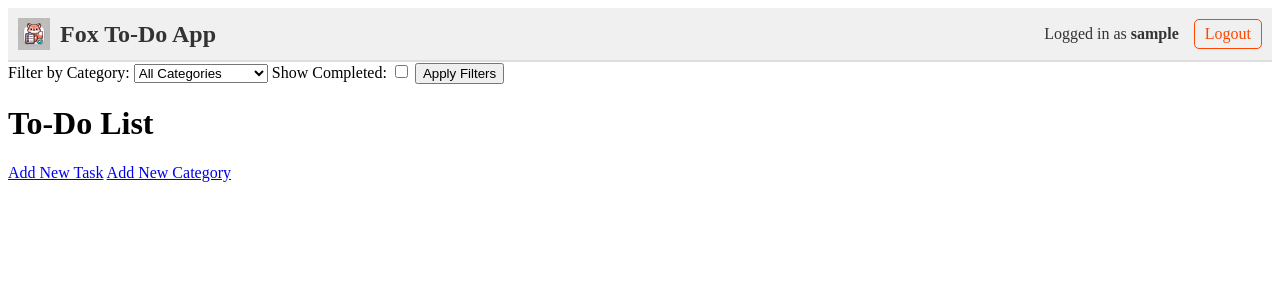
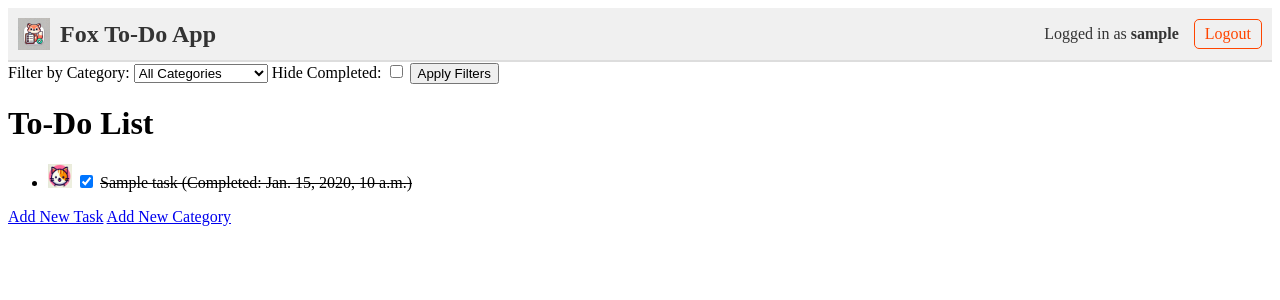
Before and after one commit to solarmist/django_todo, a Django app: page / in a window 1280 px wide. Shown: the top 300 px of the page. Run offline with Django 5.2, Linux system fonts and the light colour scheme; a user stored in the database is signed in; data comes from the database, SQL or seed files in the repository; tables that the repository leaves empty hold one stand-in row (values such as "Sample post").

Commit message:
Make filtering sticky between calls

```diff
--- a/todo_project/todo_app/templates/task_list.html
+++ b/todo_project/todo_app/templates/task_list.html
@@ -20,8 +20,8 @@
         </option>
         {% endfor %}
     </select>
-    <label for="completed">Show Completed:</label>
-    <input type="checkbox" name="completed" id="completed" {% if request.GET.completed %}checked{% endif %}>
+    <label for="hide">Hide Completed:</label>
+    <input type="checkbox" name="hide" id="completed" {% if request.GET.hide %}checked{% endif %}>
 
     <button type="submit">Apply Filters</button>
 
@@ -30,8 +30,8 @@
 <h1>To-Do List</h1>
 <ul>
     {% for task in tasks %}
-    <li>
-        <form method="post" action="{% url 'mark-as-done' task.id %}">
+    <li class="{% if task.completed_on %}completed{% endif %}">
+        <form method="post" action="{% url 'mark-as-done' task.id %}?{{ request.GET.urlencode }}">
             {% csrf_token %}
             {{category.icon_url}}
             {% if task.category is not None %}
--- a/todo_project/todo_app/views.py
+++ b/todo_project/todo_app/views.py
@@ -1,9 +1,11 @@
 import random
+from urllib.parse import urlencode
 
 from django.shortcuts import get_object_or_404, render, redirect
 from django.contrib.auth import authenticate, login, logout
 from django.contrib.auth.decorators import login_required
 from django.contrib import messages
+from django.urls import reverse
 from django.utils import timezone
 
 from .models import Task, Category
@@ -59,7 +61,7 @@ def user_logout(request):
 @login_required
 def task_list(request):
     category = Category.objects.filter(name=request.GET.get("category")).first()
-    show_completed = request.GET.get("completed") == "on"
+    hide_completed = request.GET.get("hide") == "on"
     tasks = Task.objects.filter(user=request.user)
     categories = Category.objects.all()
 
@@ -68,7 +70,7 @@ def task_list(request):
         tasks = tasks.filter(category=category)
 
     # Apply completed filter
-    if not show_completed:
+    if hide_completed:
         tasks = tasks.filter(completed_on__isnull=True)
 
     return render(
@@ -88,7 +90,10 @@ def mark_as_done(request, task_id):
             fortune = get_fortune()
             messages.success(request, f"Task completed! 🔮 {fortune}")
 
-    return redirect("task-list")
+    # Preserve filters from the request
+    query_params = request.GET.copy()  # Get existing query parameters
+    query_string = urlencode(query_params)  # Convert to URL format
+    return redirect(f"{reverse('task-list')}?{query_string}")
 
 
 @login_required
```
